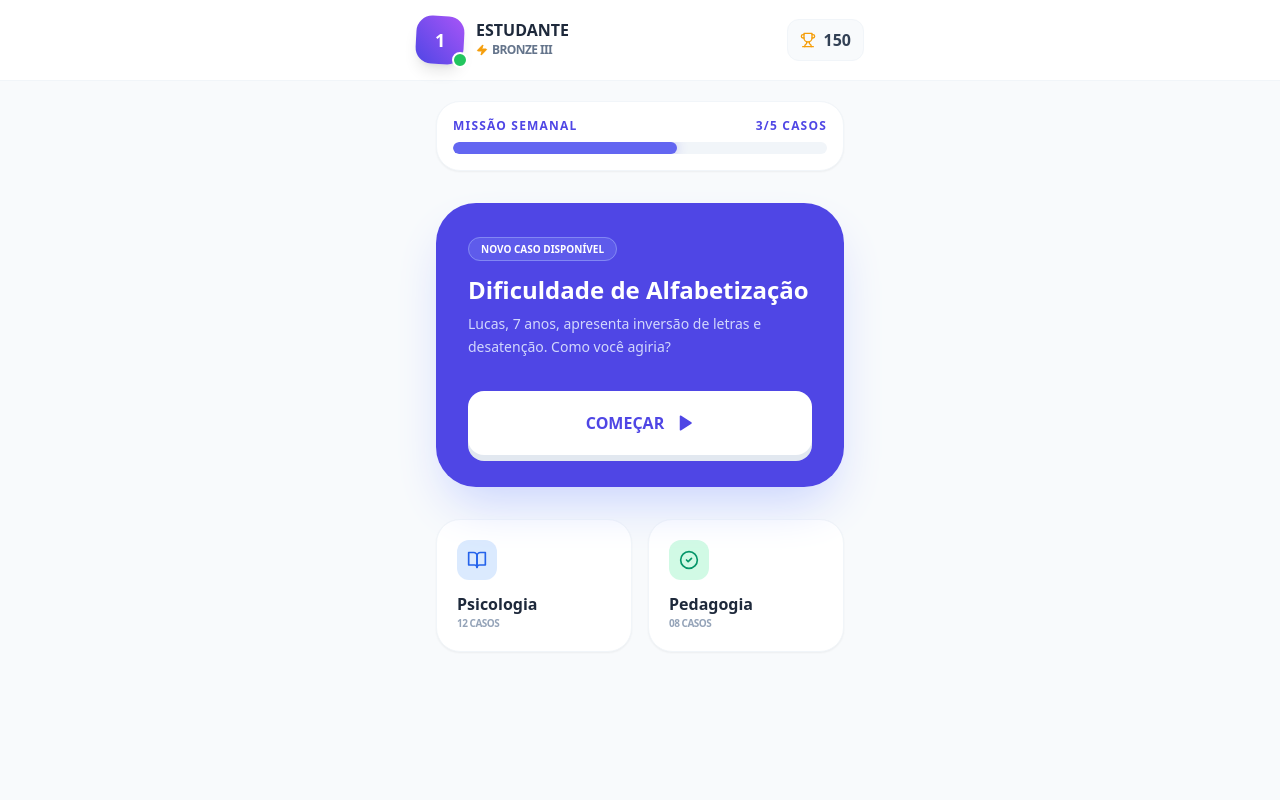
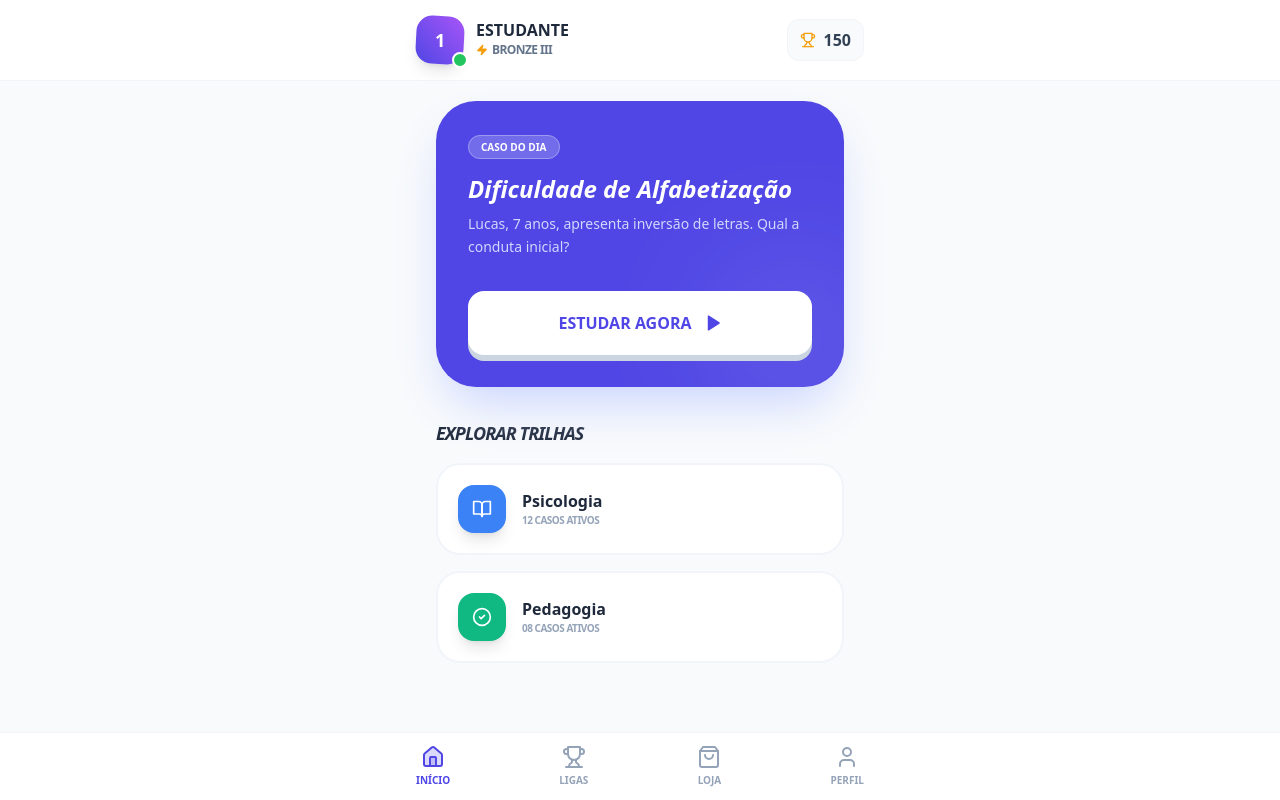
Before and after one commit to tr013432-design/PsyQuest-A-Jornada-do-Saber, a Next.js app: page / in a window 1280 px wide. Built offline with nearby package versions, Linux system fonts and the light colour scheme.

Commit message:
Update page.tsx

```diff
--- a/src/app/page.tsx
+++ b/src/app/page.tsx
@@ -1,85 +1,113 @@
-"use client"; // Isso permite que o app tenha botões clicáveis
+"use client";
 import React, { useState } from 'react';
 import Header from '../components/Header';
-import { BookOpen, Play, CheckCircle2, Star } from 'lucide-react';
+import Navbar from '../components/Navbar';
+import { BookOpen, Play, Star, CheckCircle2, XCircle } from 'lucide-react';
 
 export default function Home() {
-  const [showCase, setShowCase] = useState(false);
+  const [gameState, setGameState] = useState<'home' | 'playing' | 'feedback'>('home');
+  const [isCorrect, setIsCorrect] = useState(false);
+
+  const handleAnswer = (correct: boolean) => {
+    setIsCorrect(correct);
+    setGameState('feedback');
+  };
 
   return (
-    <div className="min-h-screen bg-slate-50 font-sans text-slate-900">
+    <div className="min-h-screen bg-[#F8FAFC] font-sans pb-28">
       <Header />
 
-      <main className="max-w-md mx-auto p-5 pb-24">
-        {/* Barra de Progresso Superior */}
-        <div className="mb-8 bg-white p-4 rounded-3xl shadow-sm border border-slate-100">
-          <div className="flex justify-between text-xs font-black text-indigo-600 mb-2 uppercase tracking-widest">
-            <span>Missão Semanal</span>
-            <span>3/5 Casos</span>
-          </div>
-          <div className="h-3 w-full bg-slate-100 rounded-full overflow-hidden">
-            <div className="h-full bg-indigo-500 w-[60%] rounded-full shadow-[0_0_12px_rgba(79,70,229,0.3)]"></div>
-          </div>
-        </div>
-
-        {/* Card de Destaque */}
-        {!showCase ? (
-          <div className="bg-indigo-600 rounded-[2.5rem] p-8 text-white shadow-2xl shadow-indigo-200 relative overflow-hidden mb-8">
+      <main className="max-w-md mx-auto p-5">
+        {/* Lógica de Troca de Telas */}
+        {gameState === 'home' && (
+          <div className="animate-in slide-in-from-bottom-4 duration-500">
+            <section className="bg-indigo-600 rounded-[2.5rem] p-8 text-white shadow-2xl shadow-indigo-200 relative overflow-hidden mb-8">
               <div className="relative z-10">
-              <span className="bg-indigo-400/30 text-[10px] font-black px-3 py-1 rounded-full uppercase border border-indigo-300/50">
-                Novo Caso Disponível
-              </span>
-              <h2 className="text-2xl font-black mt-4 mb-2 leading-tight">Dificuldade de Alfabetização</h2>
-              <p className="text-indigo-100 text-sm mb-8 opacity-90 leading-relaxed">
-                Lucas, 7 anos, apresenta inversão de letras e desatenção. Como você agiria?
-              </p>
+                <span className="bg-white/20 text-[10px] font-black px-3 py-1 rounded-full uppercase border border-white/30">Caso do Dia</span>
+                <h2 className="text-2xl font-black mt-4 mb-2 italic">Dificuldade de Alfabetização</h2>
+                <p className="text-indigo-100 text-sm mb-8 leading-relaxed opacity-90">Lucas, 7 anos, apresenta inversão de letras. Qual a conduta inicial?</p>
                 <button
-                onClick={() => setShowCase(true)}
-                className="w-full bg-white text-indigo-600 font-black py-5 rounded-2xl flex items-center justify-center gap-3 shadow-[0_6px_0_#e2e8f0] active:translate-y-1 active:shadow-none transition-all"
+                  onClick={() => setGameState('playing')}
+                  className="w-full bg-white text-indigo-600 font-black py-5 rounded-2xl flex items-center justify-center gap-3 shadow-[0_6px_0_#CBD5E1] active:translate-y-1 active:shadow-none transition-all"
                 >
-                COMEÇAR <Play size={18} fill="currentColor" />
+                  ESTUDAR AGORA <Play size={18} fill="currentColor" />
                 </button>
               </div>
-          </div>
-        ) : (
-          /* Mini Jogo de Exemplo */
-          <div className="bg-white rounded-[2.5rem] p-8 border-2 border-indigo-100 shadow-xl animate-in fade-in zoom-in duration-300">
-            <h3 className="font-black text-indigo-600 mb-4 flex items-center gap-2">
-              <Star size={18} className="fill-indigo-600" /> PERGUNTA 1
-            </h3>
-            <p className="text-slate-700 font-bold mb-6 text-lg">Qual o primeiro passo para o diagnóstico de Lucas?</p>
-            <div className="space-y-3">
-              {['Avaliação neuropsicológica', 'Entrevista com os pais (Anamnese)', 'Aplicação de teste de QI'].map((opt) => (
-                <button
-                  key={opt}
-                  onClick={() => { alert('Correto! +50 XP'); setShowCase(false); }}
-                  className="w-full p-4 text-left border-2 border-slate-100 rounded-2xl hover:border-indigo-500 hover:bg-indigo-50 transition-all font-medium text-slate-600"
-                >
-                  {opt}
-                </button>
-              ))}
+              <div className="absolute -right-12 -bottom-12 w-48 h-48 bg-white/10 rounded-full blur-3xl"></div>
+            </section>
+
+            <h3 className="text-slate-800 font-black text-lg mb-4 italic uppercase tracking-tighter">Explorar Trilhas</h3>
+            <div className="grid grid-cols-1 gap-4">
+              <TrilhaCard title="Psicologia" cases="12" color="bg-blue-500" icon={<BookOpen size={20}/>} />
+              <TrilhaCard title="Pedagogia" cases="08" color="bg-emerald-500" icon={<CheckCircle2 size={20}/>} />
             </div>
           </div>
         )}
 
-        {/* Trilhas Rápidas */}
-        <div className="grid grid-cols-2 gap-4">
-           <div className="bg-white p-5 rounded-3xl border border-slate-100 shadow-sm hover:scale-95 transition-transform cursor-pointer">
-              <div className="w-10 h-10 bg-blue-100 text-blue-600 rounded-xl flex items-center justify-center mb-3">
-                <BookOpen size={20} />
+        {gameState === 'playing' && (
+          <div className="animate-in zoom-in-95 duration-300">
+             <div className="bg-white rounded-[2.5rem] p-8 border-2 border-indigo-100 shadow-xl">
+                <div className="flex items-center gap-2 text-indigo-500 font-black text-xs uppercase mb-6">
+                   <Star size={14} className="fill-indigo-500" /> Desafio Prático
                 </div>
-              <p className="font-black text-slate-800">Psicologia</p>
-              <p className="text-[10px] font-bold text-slate-400 uppercase tracking-tighter">12 Casos</p>
-           </div>
-           <div className="bg-white p-5 rounded-3xl border border-slate-100 shadow-sm hover:scale-95 transition-transform cursor-pointer">
-              <div className="w-10 h-10 bg-emerald-100 text-emerald-600 rounded-xl flex items-center justify-center mb-3">
-                <CheckCircle2 size={20} />
-              </div>
-              <p className="font-black text-slate-800">Pedagogia</p>
-              <p className="text-[10px] font-bold text-slate-400 uppercase tracking-tighter">08 Casos</p>
+                <h2 className="text-xl font-black text-slate-800 mb-8 leading-tight">
+                   Qual o instrumento mais adequado para iniciar a investigação com a família?
+                </h2>
+                <div className="space-y-4">
+                   <OptionButton text="Anamnese detalhada" onClick={() => handleAnswer(true)} />
+                   <OptionButton text="Aplicação imediata de TDE" onClick={() => handleAnswer(false)} />
+                   <OptionButton text="Encaminhamento médico" onClick={() => handleAnswer(false)} />
                 </div>
              </div>
+          </div>
+        )}
+
+        {gameState === 'feedback' && (
+          <div className="animate-in fade-in zoom-in duration-500 text-center py-12">
+            <div className={`w-24 h-24 rounded-full flex items-center justify-center mx-auto mb-6 shadow-lg ${isCorrect ? 'bg-green-500 shadow-green-200' : 'bg-rose-500 shadow-rose-200'}`}>
+              {isCorrect ? <CheckCircle2 size={48} color="white" /> : <XCircle size={48} color="white" />}
+            </div>
+            <h2 className={`text-3xl font-black mb-2 ${isCorrect ? 'text-green-600' : 'text-rose-600'}`}>
+              {isCorrect ? 'MUITO BEM!' : 'QUASE LÁ!'}
+            </h2>
+            <p className="text-slate-500 font-bold mb-8 px-8">
+              {isCorrect ? 'Você ganhou +50 XP e 10 Moedas de Ouro.' : 'A anamnese é essencial para entender o histórico do desenvolvimento.'}
+            </p>
+            <button
+              onClick={() => setGameState('home')}
+              className="bg-slate-800 text-white font-black px-12 py-4 rounded-2xl shadow-lg active:scale-95 transition-transform"
+            >
+              CONTINUAR
+            </button>
+          </div>
+        )}
       </main>
+
+      <Navbar />
     </div>
   );
 }
+
+function OptionButton({ text, onClick }: { text: string, onClick: () => void }) {
+  return (
+    <button
+      onClick={onClick}
+      className="w-full p-5 text-left border-2 border-slate-100 rounded-2xl font-bold text-slate-600 hover:border-indigo-500 hover:bg-indigo-50 transition-all flex justify-between items-center group"
+    >
+      {text}
+      <div className="w-6 h-6 rounded-full border-2 border-slate-200 group-hover:border-indigo-500"></div>
+    </button>
+  );
+}
+
+function TrilhaCard({ title, cases, color, icon }: any) {
+  return (
+    <div className="bg-white p-5 rounded-3xl border-2 border-slate-100 flex items-center gap-4 hover:border-indigo-200 transition-colors cursor-pointer group">
+      <div className={`${color} w-12 h-12 rounded-2xl flex items-center justify-center text-white shadow-lg`}>{icon}</div>
+      <div>
+        <h4 className="font-black text-slate-800">{title}</h4>
+        <p className="text-[10px] font-bold text-slate-400 uppercase tracking-tighter">{cases} Casos Ativos</p>
+      </div>
+    </div>
+  );
+}
```
Lines whose indentation alone changed are shown as unchanged.
